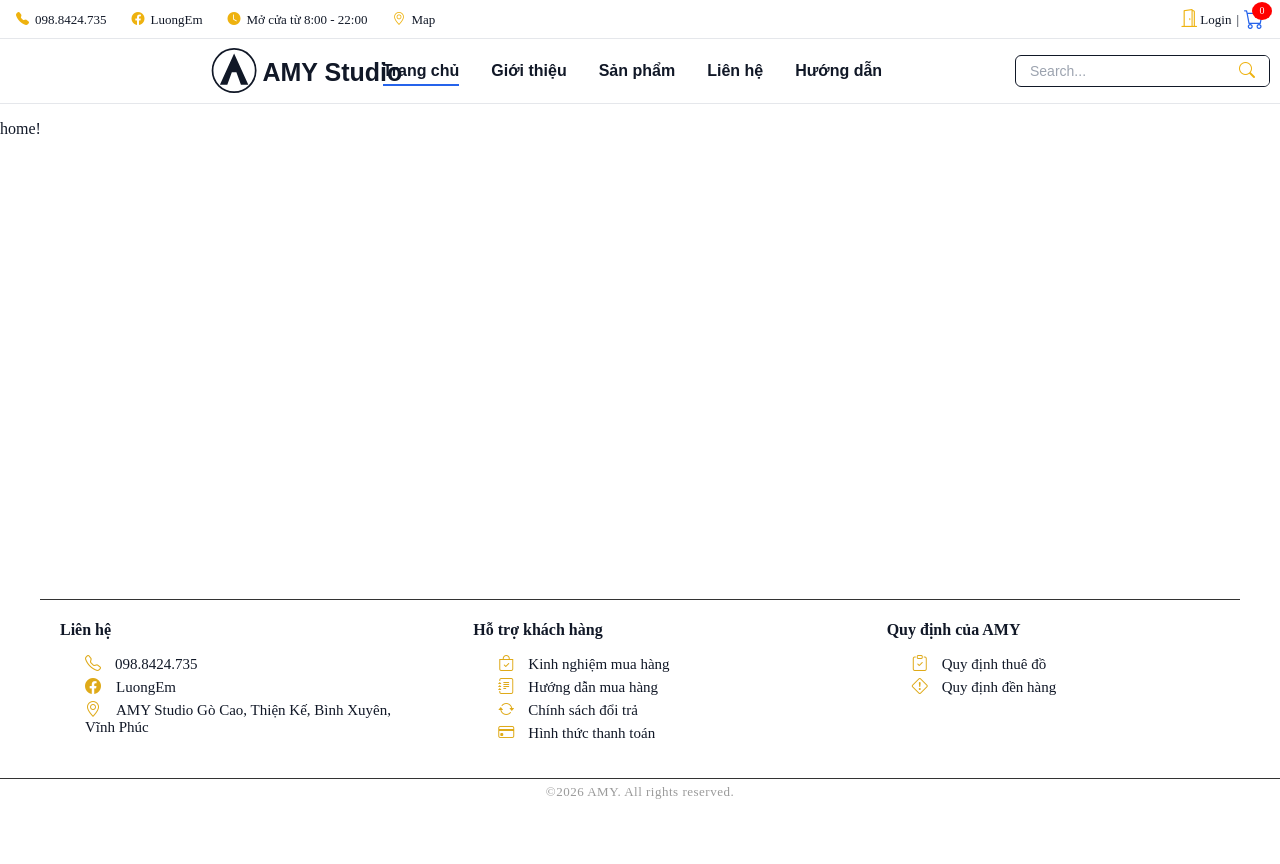
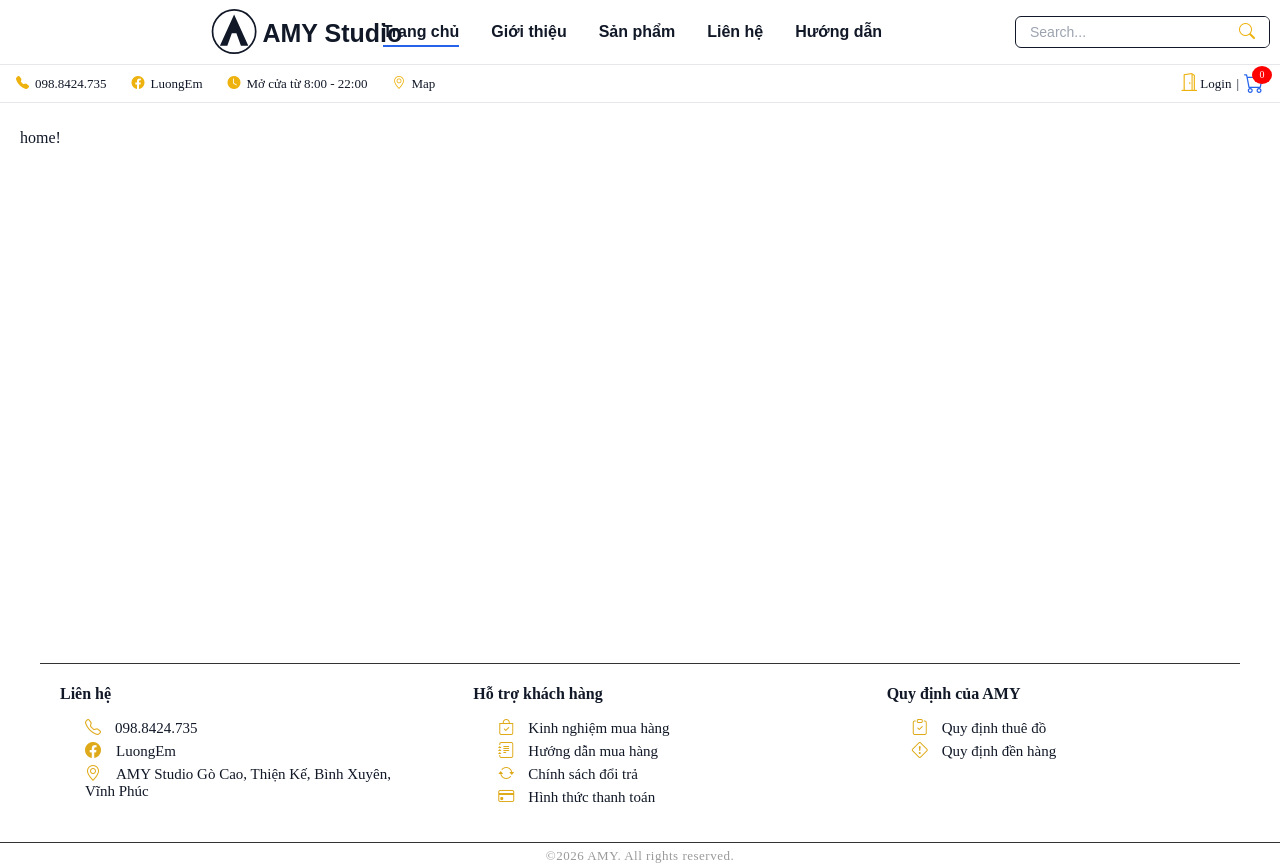
Before and after one commit to KIDO97TQ/Angular, an Angular app: page / in a window 1280 px wide. Before the commit the page ends 800 px from the top, so only its background shows below. Built offline with nearby package versions, Linux system fonts and the light colour scheme; no server answers.

Commit message:
commit 24

```diff
--- a/src/app/shared/components/header/header.css
+++ b/src/app/shared/components/header/header.css
@@ -2,7 +2,7 @@
     display: flex;
     flex-direction: column;
     width: 100%;
-    position: sticky;
+    position: relative;
     top: 0;
     z-index: 1000;
 }
@@ -161,8 +161,7 @@
 
 /* ===== HEADER ===== */
 .app-header {
-    position: relative;
-    top: env(safe-area-inset-top);
+    position: sticky;
     z-index: 1000;
 
     display: grid;
@@ -177,6 +176,7 @@
     border-bottom: 1px solid var(--border);
     margin: 0;
     padding: 0;
+    top: 0;
 }
 
 /* LEFT */
@@ -493,3 +493,32 @@
     height: 1px;
     background: var(--menu-hover);
 }
+
+.site-header {
+    position: sticky;
+    top: 0;
+    z-index: 1000;
+}
+
+.top-contact-bar {
+    transition: transform 0.3s ease, opacity 0.3s ease;
+}
+
+.site-header.hide-top .top-contact-bar {
+    transform: translateY(-100%);
+    opacity: 0;
+    pointer-events: none;
+}
+
+.app-header {
+    position: fixed;
+    top: 0;
+    left: 0;
+    right: 0;
+
+    height: 64px;
+    z-index: 1001;
+
+    background: var(--header-bg);
+    border-bottom: 1px solid var(--border);
+}
--- a/src/app/shared/components/header/header.html
+++ b/src/app/shared/components/header/header.html
@@ -1,6 +1,6 @@
-<header class="site-header">
+<div class="site-header" [class.hide-top]="hideTopBar">
     <!-- TOP BAR - Contact Info -->
-    <div class="top-contact-bar">
+    <header class="top-contact-bar">
         <div class="top-contact-inner">
             <div class="header-left-top-contact">
                 <div class="top-contact-content">
@@ -66,11 +66,11 @@
                 </div>
             </div>
         </div>
-    </div>
+    </header>
 
     <!-- MAIN HEADER - Logo, Menu, User -->
     <!-- LEFT -->
-    <div class="app-header">
+    <header class="app-header">
         <div class="header-left">
             <a routerLink="/" class="brand-logo">
                 <svg viewBox="0 0 440 90" xmlns="http://www.w3.org/2000/svg" class="logo">
@@ -115,5 +115,5 @@
             </div>
             <i class="bi bi-list hamburger" (click)="toggleMenu($event)"></i>
         </div>
-    </div>
-</header>
+    </header>
+</div>
--- a/src/app/shared/components/header/header.ts
+++ b/src/app/shared/components/header/header.ts
@@ -21,6 +21,13 @@ export class HeaderComponent {
   router = inject(Router);
   menuOpen = false;
   userMenuOpen = false;
+
+  hideTopBar = false;
+
+  @HostListener('window:scroll')
+  onScroll() {
+    this.hideTopBar = window.scrollY > 50;
+  }
 
   @HostListener('document:click')
   closeUserMenu() {
--- a/src/styles.css
+++ b/src/styles.css
@@ -29,6 +29,12 @@
 body {
     background: var(--bg);
     color: var(--text);
+    margin: 0;
+    padding-top: 64px;
+}
+
+.content {
+    margin: 10px 10px 0 20px;
 }
 
 /* ============================ */
@@ -226,17 +232,3 @@ html[data-theme='dark'] .theme-toggle:hover .moon::before {
         transform: scale(1) rotate(0deg);
     }
 }
-
-/* html,
-body {
-    height: auto !important;
-    min-height: 100%;
-    overflow: visible !important;
-    position: relative;
-} */
-
-
-body {
-    margin: 0;
-    padding: 0;
-}
```
